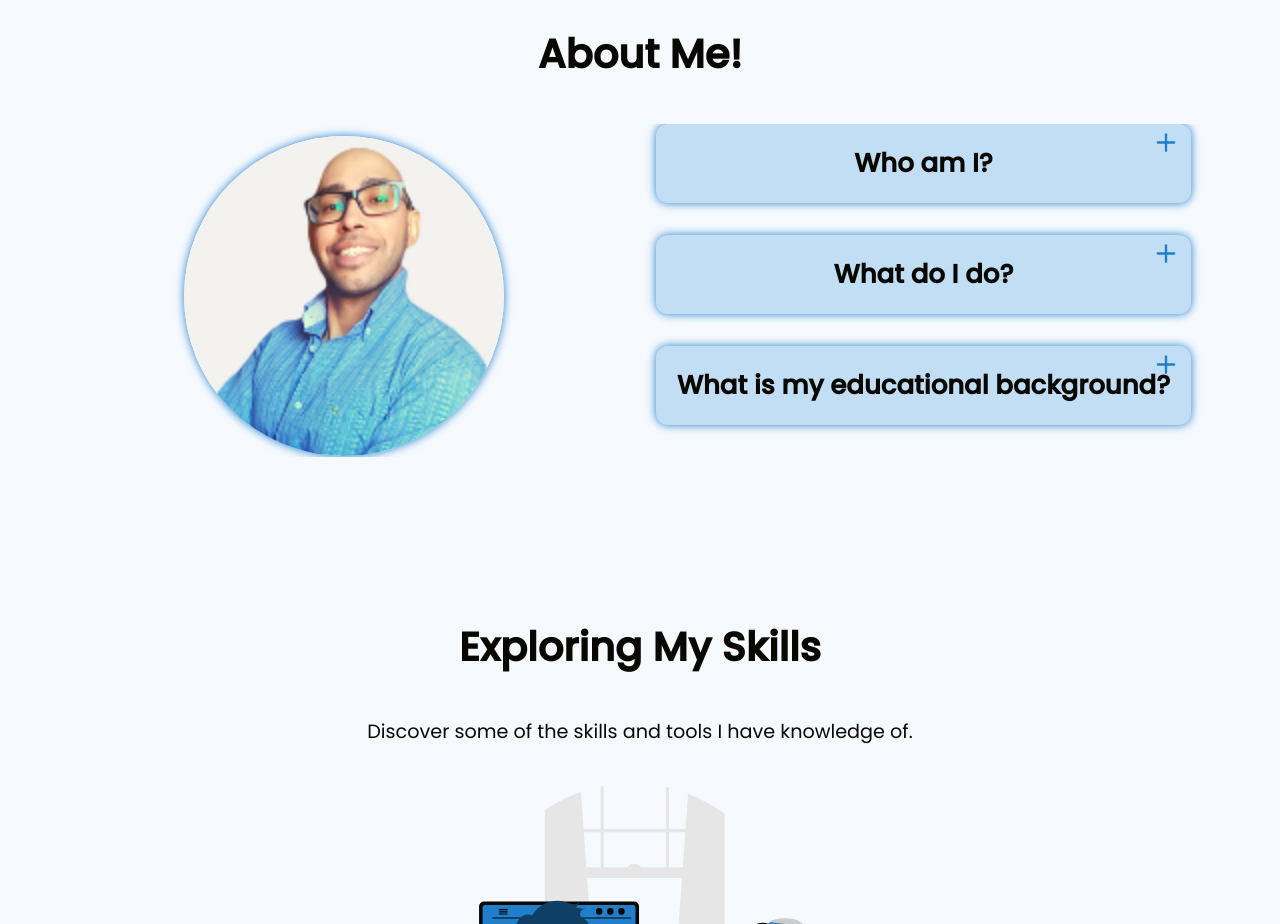
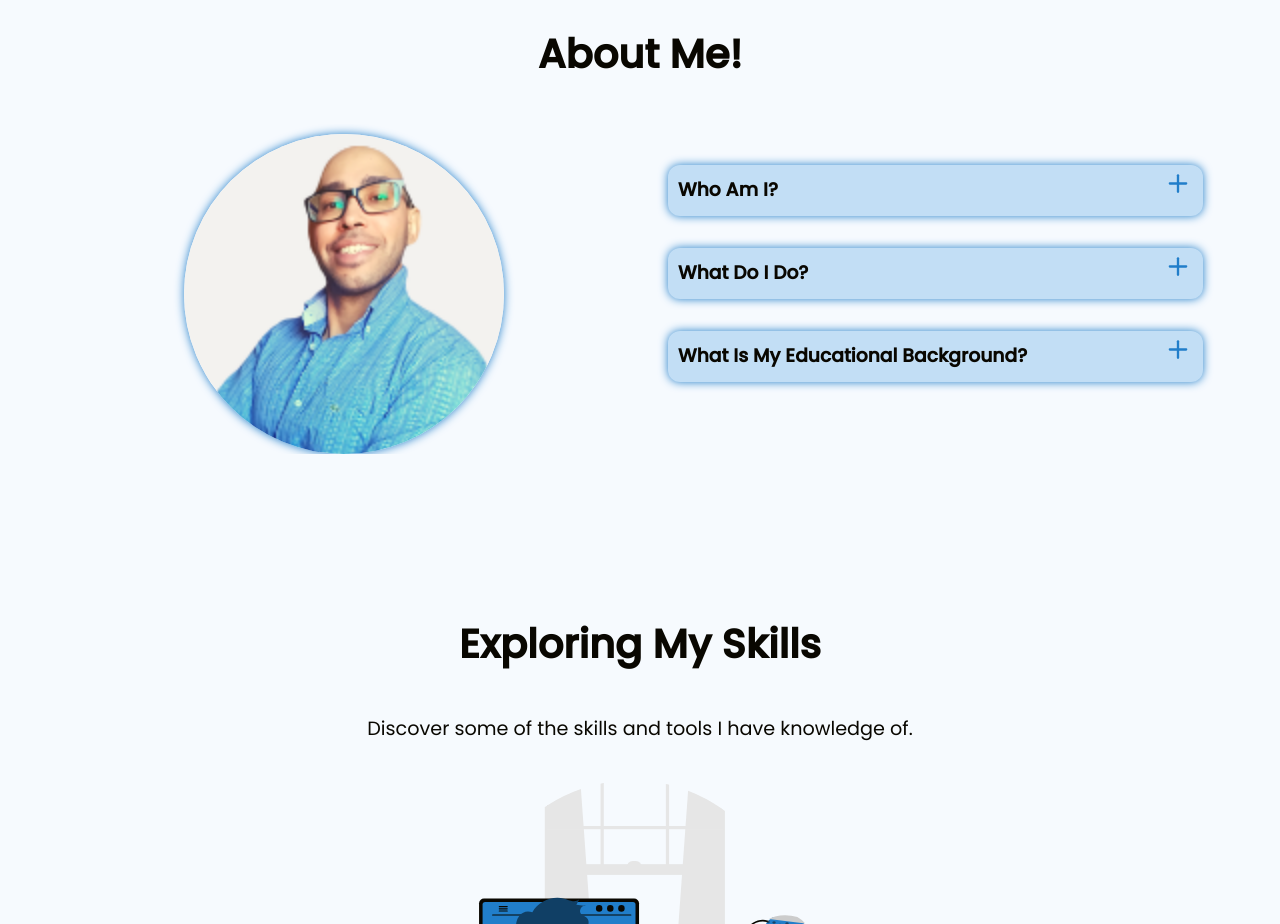
Before and after one commit to jonasmachados/portfolio, a React (Create React App) app: page / in a window 1280 px wide. Shown: the part 780-1704 px from the top of the page. Built offline with nearby package versions, Linux system fonts and the light colour scheme; no server answers; a web font is replaced by a local one.

Commit message:
:recycle: refactor: Exclude p_title and p_content in faq.css, opting for h3 and p with default styles from index.css

```diff
--- a/src/components/Faq.js
+++ b/src/components/Faq.js
@@ -18,7 +18,7 @@ const Faq = ({ allDatas }) => {
           className={`faq-item ${expandedIndex === index ? 'expanded' : ''}`}
         >
 
-          <p className="p_title">
+          <h3 className="faq-text">
             {item.title}
             <button
               className="expand-button"
@@ -27,10 +27,10 @@ const Faq = ({ allDatas }) => {
                 <IoMdClose className="expand-icon" /> :
                 <FiPlus className="expand-icon" />}
             </button>
-          </p>
+          </h3>
 
           {expandedIndex === index &&
-            <p className="p_content">
+            <p className="faq-text">
               {item.content}
             </p>
           }
--- a/src/styles/faq.css
+++ b/src/styles/faq.css
@@ -2,8 +2,8 @@
   display: flex;
   flex-direction: column;
   padding: 0;
-  margin: 0;
-  width: 92%;
+  margin: 12px;
+  width: 86%;
 }
 
 .faq-item {
@@ -26,42 +26,18 @@
   cursor: pointer;
 }
 
+.faq-text {
+  text-align: left;
+  padding-bottom: 2px;
+}
+
 .expand-icon {
   color: var(--accent-color);
   font-size: 28px;
 }
 
-.p_title,
-.p_content {
-  padding: 10px;
-  margin: 0;
-}
-
-.p_title {
-  font-size: 18px;
-  font-weight: bold;
-}
-
-.p_content {
-  font-size: 16px;
-}
-
 @media (min-width: 767px) {
-  .p_title {
-    font-size: 22px;
-  }
-
-  .p_content {
-    font-size: 20px;
+  .faq-container {
+    width: 92%;
   }
 }
-
-@media (min-width: 992px) {
-  .p_title {
-    font-size: 26px;
-  }
-
-  .p_content {
-    font-size: 24px;
-  }
-}
```
